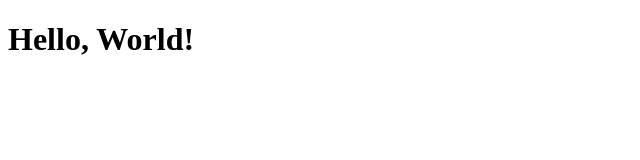
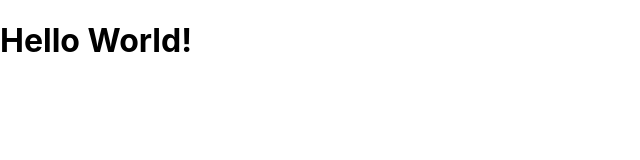
Before and after one commit to ozaki25/react-cypress-sample, a React app: page / in a window 1280 px wide. Shown: the top 160 px of the page, without its empty margins (0-640 px from the left). Built offline with nearby package versions, Linux system fonts and the light colour scheme.

Commit message:
update src

```diff
--- a/src/App.js
+++ b/src/App.js
@@ -1,7 +1,7 @@
 import React from 'react';
 
 function App() {
-  return <h1> Hello, World! </h1>;
+  return <h1>Hello World!</h1>;
 }
 
 export default App;
--- a/src/index.js
+++ b/src/index.js
@@ -1,5 +1,6 @@
 import React from 'react';
 import ReactDOM from 'react-dom';
+import './index.css';
 import App from './App.js';
 
 ReactDOM.render(<App />, document.getElementById('root'));
```
